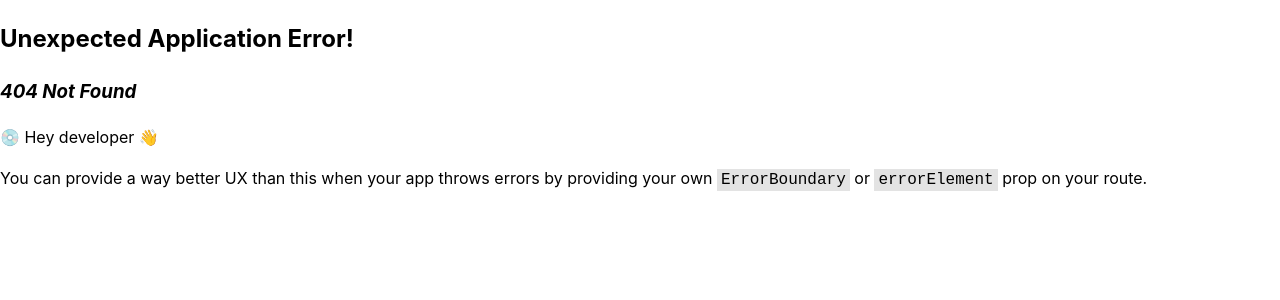
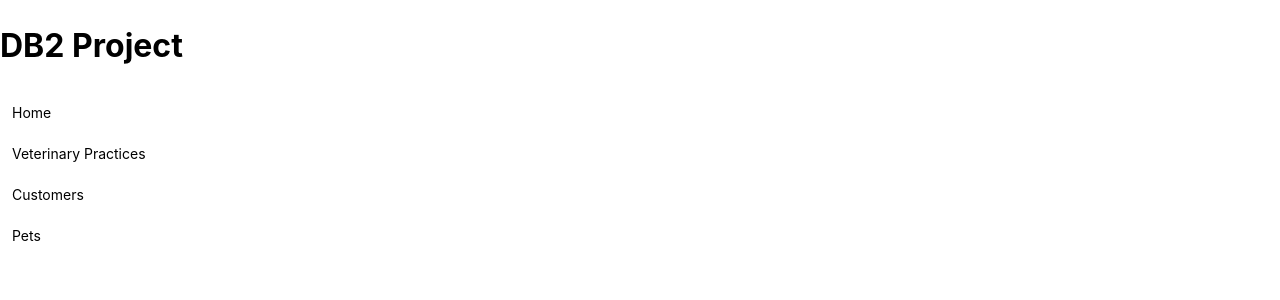
Before and after one commit to selimcetin/msql_example, a React (Vite) app in the folder react-db2/: page /pets in a window 1280 px wide. Before the commit this address had no page. Shown: the top 300 px of the page. Built offline with nearby package versions, Linux system fonts and the light colour scheme.

Commit message:
add empty pages for home, pets and veterinary practices

```diff
--- a/react-db2/src/App.jsx
+++ b/react-db2/src/App.jsx
@@ -6,21 +6,23 @@ import {
 } from "react-router-dom";
 import RootLayout from "./layouts/RootLayout";
 import Home from "./pages/Home";
+import Customers from "./pages/Customers";
+import VeterinaryPractices from "./pages/VeterinaryPractices";
+import Pets from "./pages/Pets";
 
 const router = createBrowserRouter(
   createRoutesFromElements(
     <Route path="/" element={<RootLayout />}>
       <Route index element={<Home />} />
+      <Route path="veterinary_practices" element={<VeterinaryPractices />} />
+      <Route path="customers" element={<Customers />} />
+      <Route path="pets" element={<Pets />} />
     </Route>
   )
 );
 
 function App() {
-  return (
-    <RouterProvider router={router}>
-      <div>App</div>
-    </RouterProvider>
-  );
+  return <RouterProvider router={router} />;
 }
 
 export default App;
--- a/react-db2/src/layouts/RootLayout.jsx
+++ b/react-db2/src/layouts/RootLayout.jsx
@@ -7,10 +7,12 @@ const RootLayout = () => {
     <div>
       <header>
         <h1>DB2 Project</h1>
-        <NavLink href="/" label="Home" />
-        <NavLink href="practices" label="Veterinary Practices" />
-        <NavLink href="customers" label="Customers" />
-        <NavLink href="pets" label="Pets" />
+        <nav>
+          <NavLink href="/" label="Home" />
+          <NavLink href="veterinary_practices" label="Veterinary Practices" />
+          <NavLink href="customers" label="Customers" />
+          <NavLink href="pets" label="Pets" />
+        </nav>
       </header>
 
       <main>
--- a/react-db2/src/main.jsx
+++ b/react-db2/src/main.jsx
@@ -7,7 +7,7 @@ import { MantineProvider } from "@mantine/core";
 ReactDOM.createRoot(document.getElementById("root")).render(
   <React.StrictMode>
     <MantineProvider>
-      <App />
+      <App>ss</App>
     </MantineProvider>
   </React.StrictMode>
 );
--- /dev/null
+++ b/react-db2/src/pages/Customers.jsx
@@ -0,0 +1,7 @@
+import React from "react";
+
+const Customers = () => {
+  return <div></div>;
+};
+
+export default Customers;
--- a/react-db2/src/pages/Home.jsx
+++ b/react-db2/src/pages/Home.jsx
@@ -1,7 +1,7 @@
 import React from "react";
 
 const Home = () => {
-  return <div>Home</div>;
+  return <div>Homes</div>;
 };
 
 export default Home;
--- /dev/null
+++ b/react-db2/src/pages/Pets.jsx
@@ -0,0 +1,7 @@
+import React from "react";
+
+const Pets = () => {
+  return <div></div>;
+};
+
+export default Pets;
--- /dev/null
+++ b/react-db2/src/pages/VeterinaryPractices.jsx
@@ -0,0 +1,7 @@
+import React from "react";
+
+const VeterinaryPractices = () => {
+  return <div></div>;
+};
+
+export default VeterinaryPractices;
```
